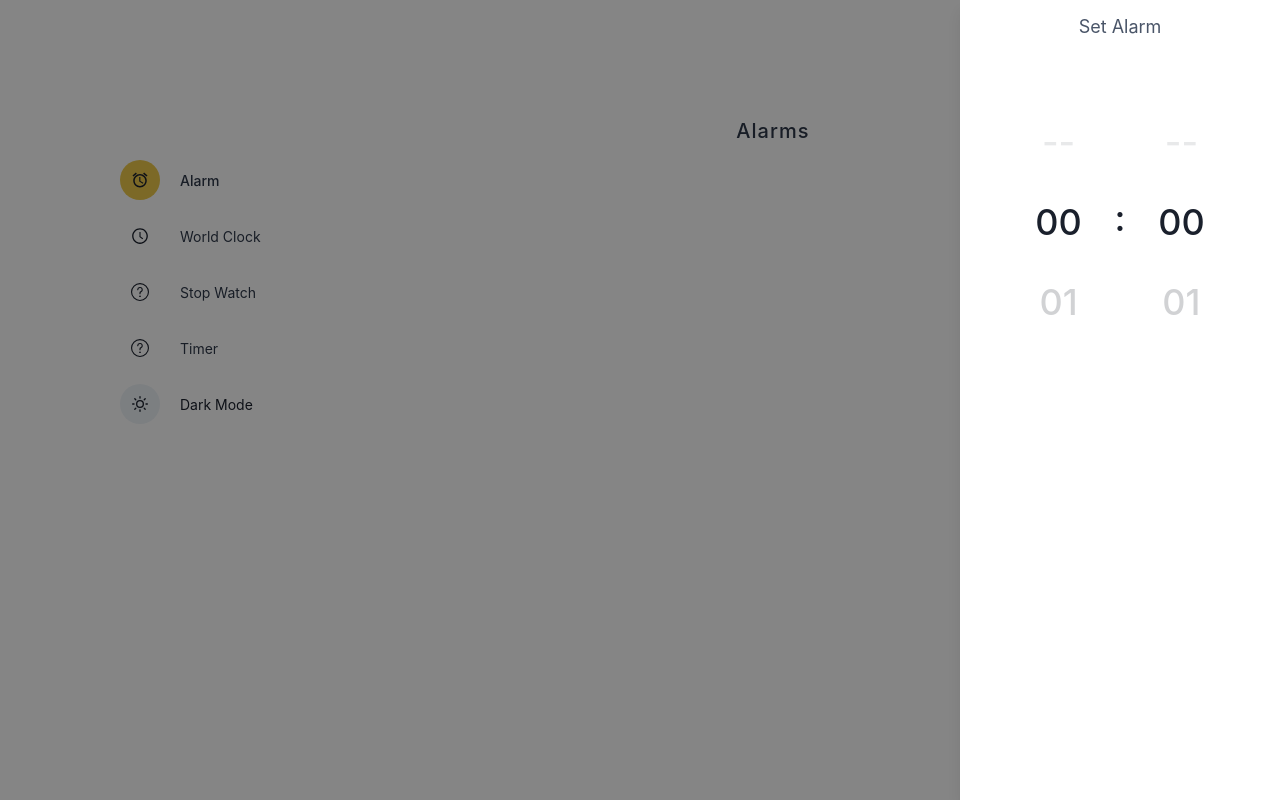
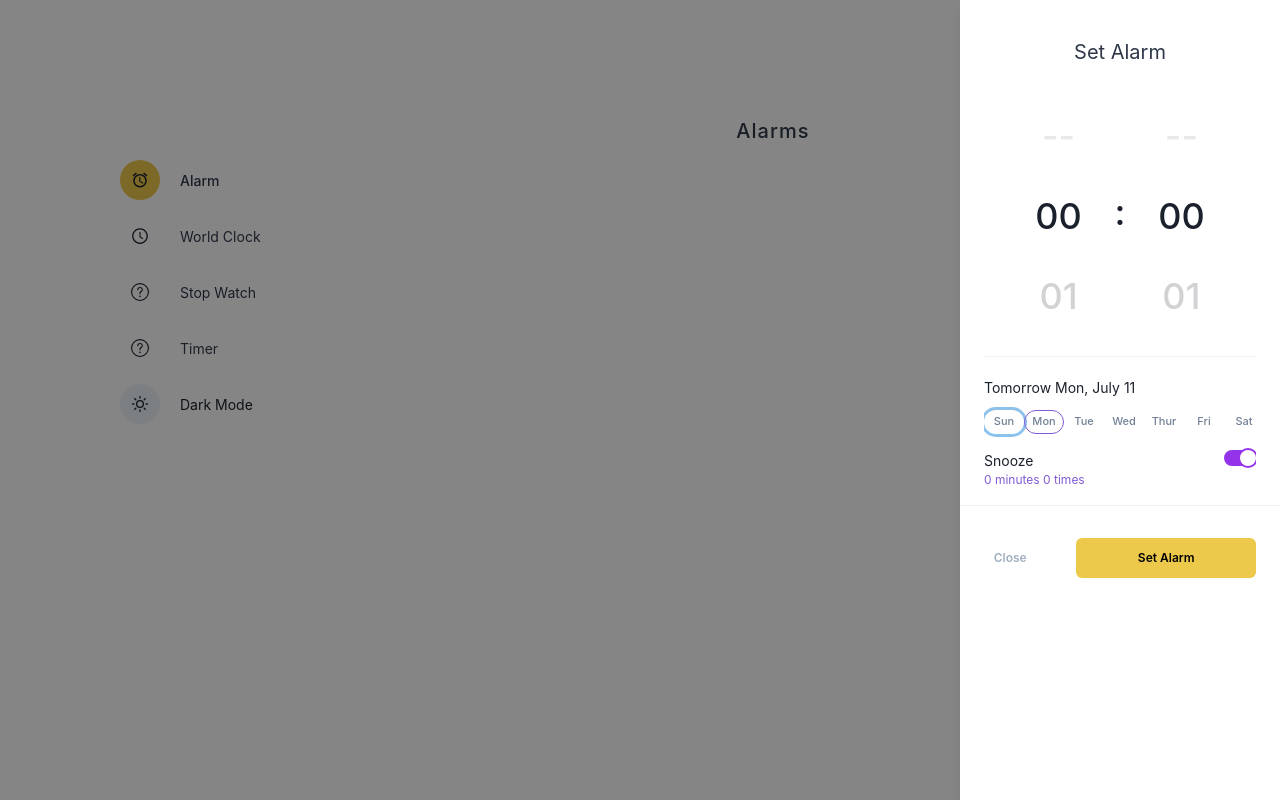
Before and after one commit to michael-codesjs/clock-app, a React (Create React App) app: page /alarm/add in a window 1280 px wide. Built offline with nearby package versions, Linux system fonts and the light colour scheme.

Commit message:
progress for the night

```diff
--- a/src/classes/alarm/abstract.ts
+++ b/src/classes/alarm/abstract.ts
@@ -11,7 +11,7 @@ export abstract class AbstractAlarm implements InterfaceAlarm {
   created: Date;
   days: Array<number>;
   time: { hour: number, minute: number };
-  snooze: SnoozeSettings | null;
+  snooze: SnoozeSettings | NullSnoozeSettings;
   onceOff: boolean;
 
 
--- a/src/classes/alarm/index.ts
+++ b/src/classes/alarm/index.ts
@@ -38,7 +38,7 @@ export class NullAlarm implements InterfaceAlarm {
   created: Date;
   days: Array<number>;
   time: { hour: number, minute: number };
-  snooze: SnoozeSettings | null;
+  snooze: SnoozeSettings | NullSnoozeSettings;
   onceOff: boolean;
   timeout: number
 
--- a/src/components/days-input/index.tsx
+++ b/src/components/days-input/index.tsx
@@ -1,4 +1,6 @@
+import { Button, HStack, Text, VStack } from "@chakra-ui/react";
 import React from "react"
+
 
 interface DaysInputProps {
   state: [Array<number>, React.Dispatch<React.SetStateAction<Array<number>>>]
@@ -30,11 +32,22 @@ export default function DaysInput({ state }: DaysInputProps) {
   }
 
   return (
-    <div className={"w-full flex flex-col space-y-2"}>
-      <div className="flex items-center justify-between">
-        <p className="text-sm"> {selectedDaysDisplay} </p>
-      </div>
-      <div className="flex justify-between items-center w-full">
+    <VStack
+      spacing={3}
+      width={"full"}
+      align={"start"}
+    >
+
+      <Text
+        fontSize={"sm"}
+      > {selectedDaysDisplay} </Text>
+
+      <HStack
+        align={"center"}
+        justify={"space-between"}
+        width={"full"}
+        spacing={0}
+      >
         {
           /* days in wweek */
           Array(7).fill(null).map((...loopValues) => {
@@ -43,20 +56,39 @@ export default function DaysInput({ state }: DaysInputProps) {
             const isSelected = Boolean(selectedDays.indexOf(dayInWeek) + 1);
             const isTomorrow = !selectedDays.length && tomorrow.getDay() === dayInWeek;
             return (
-              <button
+              <Button
                 key={dayInWeek}
-                className={"h-6 px-2 flex items-center justify-center text-gray-500 text-[11px] rounded-full " + (isSelected ? "bg-purple-100 text-purple-500 font-medium" : isTomorrow ? "border-2 border-purple-200" : "")}
+                h={6}
+                px={2}
+                display={"flex"}
+                justifyContent={"center"}
+                alignItems={"center"}
+                textColor={isSelected ? "purple.500" : "gray.500"}
+                backgroundColor={isSelected ? "purple.100" : "transparent" }
+                borderWidth={isTomorrow ? 1 : 0}
+                borderColor={"purple.500"}
+                fontSize={"11px"}
+                fontWeight={"medium"}
+                rounded={"full"}
+                _active={{
+                  outline: 0,
+                  border: "none"
+                }}
+                _focus={{
+                  outline: 0,
+                  border: "none"
+                }}
                 onClick={
                   () => {
                     if (!isSelected) setSelectedDays(selectedDays => [...selectedDays, dayInWeek]);
                     else setSelectedDays(selectedDays => selectedDays.filter(day => day !== dayInWeek));
                   }
                 }
-              > {dayName} </button>
+              > {dayName} </Button>
             )
           })
         }
-      </div>
-    </div>
+      </HStack>
+    </VStack>
   )
 }
--- a/src/index.css
+++ b/src/index.css
@@ -816,6 +816,10 @@ video {
   border-radius: 1.5rem;
 }
 
+.rounded {
+  border-radius: 0.25rem;
+}
+
 .border-2 {
   border-width: 2px;
 }
@@ -1034,6 +1038,10 @@ video {
   box-shadow: var(--tw-ring-offset-shadow, 0 0 #0000), var(--tw-ring-shadow, 0 0 #0000), var(--tw-shadow);
 }
 
+.outline {
+  outline-style: solid;
+}
+
 .ring {
   --tw-ring-offset-shadow: var(--tw-ring-inset) 0 0 0 var(--tw-ring-offset-width) var(--tw-ring-offset-color);
   --tw-ring-shadow: var(--tw-ring-inset) 0 0 0 calc(3px + var(--tw-ring-offset-width)) var(--tw-ring-color);
--- a/src/pages/Alarm/mutate-alarm-drawer.tsx
+++ b/src/pages/Alarm/mutate-alarm-drawer.tsx
@@ -1,9 +1,12 @@
-import { Box, Drawer, DrawerBody, DrawerContent, DrawerHeader, DrawerOverlay, Heading, HStack, Text, useBreakpointValue, useColorModeValue, VStack } from "@chakra-ui/react";
+import { Box, Button, Divider, Drawer, DrawerBody, DrawerContent, DrawerFooter, DrawerHeader, DrawerOverlay, Heading, HStack, Spacer, Text, useBreakpointValue, useColorModeValue, useDisclosure, VStack } from "@chakra-ui/react";
 import { useDrag, UserDragConfig } from "@use-gesture/react";
 import React, { useState } from "react";
 import { useNavigate, useParams } from "react-router-dom";
 import { useSpring, animated } from "react-spring";
 import { useRecoilState, useRecoilValue } from "recoil";
+import { NullSnoozeSettings, SnoozeSettings } from "../../classes/alarm/snooze-settings";
+import Toggle from "../../components/buttons/toggle";
+import DaysInput from "../../components/days-input";
 import NumberScrollInput from "../../components/number-scroll-input";
 import { mutateAlarmDrawerIsOpenAtom, selectedAlarmAtom } from "../../recoil/atoms";
 
@@ -16,6 +19,10 @@ export default function MutateAlarmDrawer() {
   // alarm properties states
   const [hour, setHour] = useState(selectedAlarm.time.hour);
   const [minute, setMinute] = useState(selectedAlarm.time.minute);
+  const [days, setDays] = useState(selectedAlarm.days);
+  const [snooze, setSnooze] = useState<SnoozeSettings | NullSnoozeSettings>(selectedAlarm.snooze);
+  const shouldSnooze = useState(true);
+  const snoozeSettingsDisclosure = useDisclosure();
 
 
   const navigate = useNavigate();
@@ -30,7 +37,7 @@ export default function MutateAlarmDrawer() {
     x: 0, y: 0
   }));
 
-  const maxDrag = 250;
+  const maxDrag = 400;
 
   const dragOptions: UserDragConfig = {
     axis: useBreakpointValue({ base: "y", md: "x" }),
@@ -46,7 +53,7 @@ export default function MutateAlarmDrawer() {
 
   const bindDrag = useDrag((state) => {
     const { down, offset: [mx, my], last } = state;
-    const contraint = (maxDrag/1.5);
+    const contraint = (maxDrag / 1.5);
     if (last && (my > contraint || mx > contraint)) {
       springAPI.start({ x: 0, y: 0 });
       return onClose();
@@ -60,7 +67,7 @@ export default function MutateAlarmDrawer() {
 
   const onClose = () => navigate(-1);
 
-  const drawerHeaderDragIndicatorLinesBackgroundColor = useColorModeValue("gray.200", "gray.700");
+  const drawerHeaderDragIndicatorLinesBackgroundColor = useColorModeValue("gray.300", "gray.600");
 
   return (
     <Drawer
@@ -74,7 +81,7 @@ export default function MutateAlarmDrawer() {
 
       <DrawerContent
         borderTopRadius={{
-          base: "32px",
+          base: "40px",
           md: "0"
         }}
         p={0}
@@ -94,13 +101,14 @@ export default function MutateAlarmDrawer() {
             ...styles,
             height: "100%",
             borderRadius: "inherit",
-            backgroundColor: useColorModeValue("white", "gray.800")
+            backgroundColor: useColorModeValue("white", "rgb(26, 32, 44)")
           }}
         >
 
           <DrawerHeader
             as={VStack}
             spacing={4}
+            pt={10}
             align={"center"}
             {...bindDrag()}
           >
@@ -128,17 +136,16 @@ export default function MutateAlarmDrawer() {
             </VStack>
 
             <Heading
-              fontSize={"lg"}
+              fontSize={"xl"}
               fontWeight={"normal"}
-              color={useColorModeValue("gray.600", "gray.100")}
+              color={useColorModeValue("gray.700", "gray.300")}
             > {isAdd ? "Set" : "Edit"} Alarm </Heading>
 
           </DrawerHeader>
 
           <DrawerBody
             as={VStack}
-            spacing={4}
-            py={10}
+            spacing={5}
             width={{
               base: "full",
               md: "auto"
@@ -159,7 +166,76 @@ export default function MutateAlarmDrawer() {
               <NumberScrollInput name={""} max={60} state={[minute, setMinute]} />
             </HStack>
 
+            <Divider />
+
+            {/* ALARM SETTINGS */}
+            <VStack
+              height={"full"}
+              p={0}
+              width={"full"}
+              overflowY={"scroll"}
+            >
+
+              {/* days input */}
+              <DaysInput state={[days, setDays]} />
+
+              {/* snooze settings */}
+
+              <VStack
+                spacing={2}
+                width={"full"}
+              >
+                <HStack
+                  py={2}
+                  width={"full"}
+                  align={"start"}
+                >
+
+                  <VStack
+                    cursor={"pointer"}
+                    spacing={0}
+                    align={"start"}
+                    onClick={() => {
+                      if (!shouldSnooze[0] && !snoozeSettingsDisclosure.isOpen) shouldSnooze[1](true);
+                      snoozeSettingsDisclosure.onToggle();
+                    }}
+                  >
+                    <Text fontSize="sm"> Snooze </Text>
+                    <Text
+                      fontSize={"xs"}
+                      color={shouldSnooze ? "purple.500" : "gray.400"}
+                    >
+                      { shouldSnooze[0] ? <span> {snooze && snooze.interval} minutes {snooze && snooze.repeat} times </span> : "off" }
+                    </Text>
+                  </VStack>
+                  <Spacer />
+                  <Toggle state={shouldSnooze} />
+                </HStack>
+
+              </VStack>
+            </VStack>
+
+
           </DrawerBody>
+
+          <Divider />
+
+          <DrawerFooter
+            as={HStack}
+            spacing={10}
+            pt={8}
+          >
+            <Button
+              fontSize={"xs"}
+              color={useColorModeValue("gray.400", "gray.400")}
+              variant={"ghost"}
+            > Close </Button>
+            <Button
+              width={"full"}
+              fontSize={"xs"}
+              colorScheme={"yellow"}
+            > Set Alarm </Button>
+          </DrawerFooter>
         </animated.div>
       </DrawerContent>
 
```
